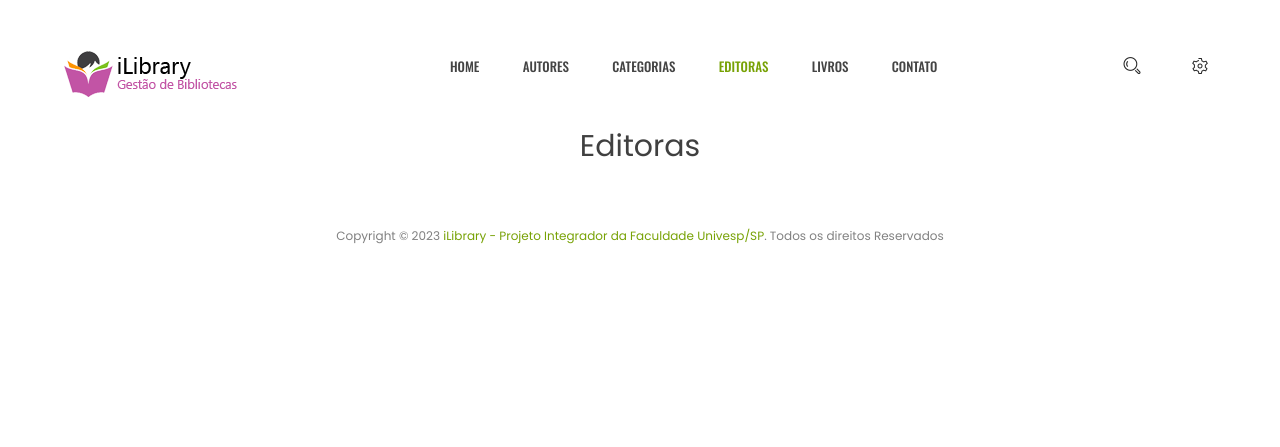
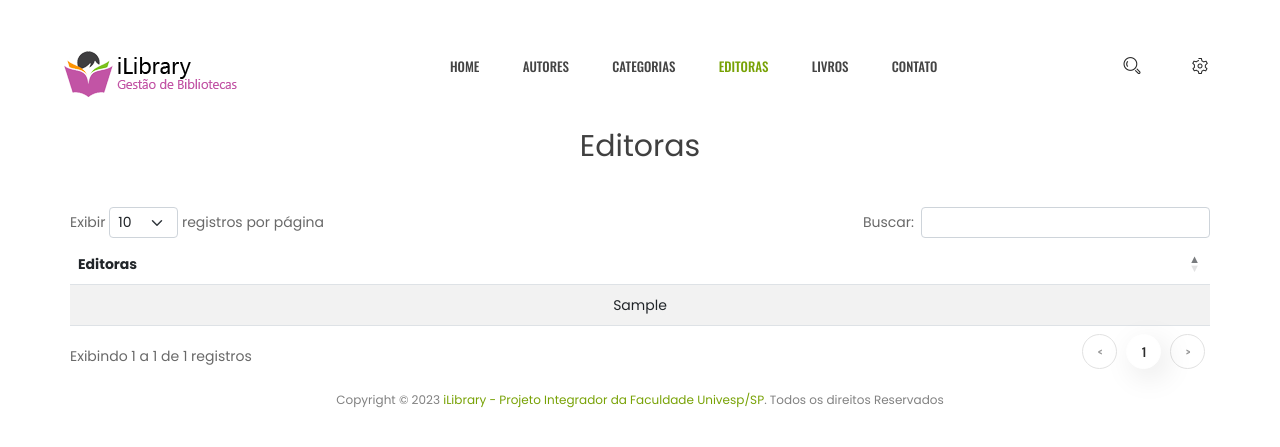
Before and after one commit to fabriciofbi/iLibrary, a Django app: page /editoras/ in a window 1280 px wide. Shown: the top 447 px of the page. Run offline with Django 4.2, Linux system fonts and the light colour scheme; tables that the repository leaves empty hold one stand-in row (values such as "Sample post"); some libraries are stand-ins or nearby versions.

Commit message:
Criando a Página de editoras.html

```diff
--- a/cadastro/templates/editoras.html
+++ b/cadastro/templates/editoras.html
@@ -1,6 +1,10 @@
 {% extends 'base.html' %}
 
 {% block 'titulo' %} iLibrary - Gestão de Bibliotecas {% endblock %}
+
+{% block extra_head %}
+    <link rel="stylesheet" href="https://cdn.datatables.net/1.11.3/css/dataTables.bootstrap5.min.css">
+{% endblock %}
 
 {% block 'conteudo' %}
     <!-- Conteudo - Inicio -->
@@ -10,4 +14,51 @@
             </div>
         </div>
     <!-- Conteudo - Fim -->
+
+    <section>
+        <div class="container">
+            <table id="tabela-exemplo" class="table table-striped text-center">
+              <thead>
+                <tr class="text-center">
+                  <th>Editoras</th>
+                </tr>
+              </thead>
+              <tbody>
+                {% for editora in editoras %}
+                    <tr><td>{{ editora }}</td></tr>
+                {% endfor %}
+              </tbody>
+            </table>
+        </div>
+    </section>
+
 {% endblock %}
+
+{% block js_footer %}
+    <script src="https://cdn.datatables.net/1.11.3/js/jquery.dataTables.min.js"></script>
+    <script src="https://cdn.datatables.net/1.11.3/js/dataTables.bootstrap5.min.js"></script>
+
+    <script>
+        $(document).ready(function() {
+          $('#tabela-exemplo').DataTable({
+            "paging": true,
+            "searching": true,
+            "pageLength": 10,
+            "language": {
+              "lengthMenu": "Exibir _MENU_ registros por página",
+              "zeroRecords": "Nenhum registro encontrado",
+              "info": "Exibindo _START_ a _END_ de _TOTAL_ registros",
+              "infoEmpty": "Sem registros disponíveis",
+              "infoFiltered": "",
+              "search": "Buscar:",
+              "paginate": {
+                "first": "<<",
+                "last": ">>",
+                "next": ">",
+                "previous": "<"
+              }
+            }
+          });
+        });
+    </script>
+{% endblock %}
--- a/cadastro/views.py
+++ b/cadastro/views.py
@@ -32,7 +32,14 @@ def autores(request):
     return render(request, 'autores.html', context)
 
 def editoras(request):
-    return render(request, 'editoras.html')
+    editoras = Livros.objects.order_by('editora').distinct().values_list('editora', flat=True)
+
+    context = {
+        'editoras': editoras
+    }
+
+    return render(request, 'editoras.html', context)
+
 
 def categorias(request):
     return render(request, 'categorias.html')
```
